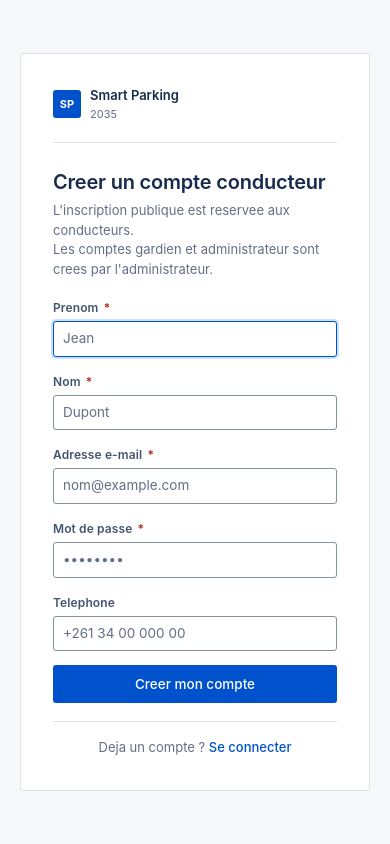
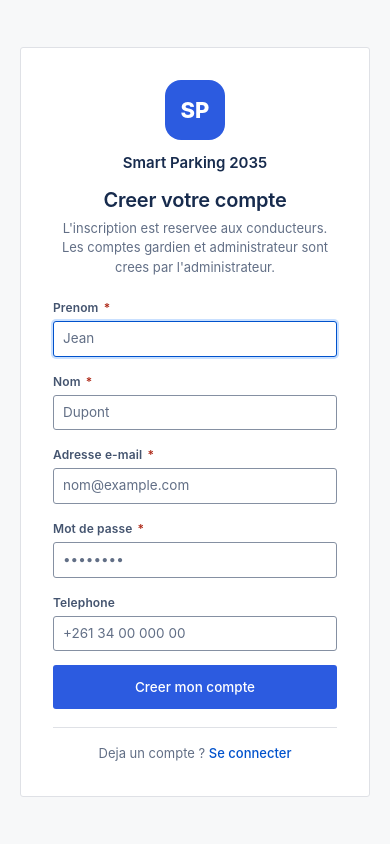
Before and after one commit to Mathieu-35/Smart_Parking_2035, a FastAPI app: page /auth/signup in a window 390 px wide. Run offline with FastAPI, Linux system fonts and the light colour scheme; parts of the project's set-up code (start-up, migrations or seed data) failed here and were passed over.

Commit message:
﻿feat(auth): login/signup epures facon app (logo centre en haut)
Inspiration mobile : logo SP centre en haut, titre centre, champs, bouton
pleine largeur bleu app (#2c5be0), lien en bas. Rendu propre sur mobile
ET sur ordinateur (page partagee).

Co-Authored-By: Claude Opus 4.7 <noreply@anthropic.com>

```diff
--- a/app/templates/auth/signup.html
+++ b/app/templates/auth/signup.html
@@ -9,22 +9,37 @@
   <meta name="apple-mobile-web-app-status-bar-style" content="black-translucent" />
   <title>Inscription — Smart Parking 2035</title>
   <link rel="stylesheet" href="/static/css/style.css" />
+  <style>
+    .auth-logo {
+      width: 60px; height: 60px;
+      background: #2c5be0;
+      border-radius: 16px;
+      display: flex; align-items: center; justify-content: center;
+      color: #fff; font-weight: 800; font-size: 22px;
+      margin: 0 auto 12px auto;
+    }
+    .auth-head { text-align: center; margin-bottom: 22px; }
+    .auth-head .auth-brand-name { font-size: 15px; }
+    .auth-head .auth-title { margin-top: 10px; }
+    .auth-head .auth-subtitle { margin-top: 4px; }
+    .btn-app { background: #2c5be0; color: #fff; width: 100%; justify-content: center; padding: 11px 12px; }
+    .btn-app:hover, .btn-app:active { background: #1e44b0; }
+  </style>
 </head>
 <body class="auth-body">
 
   <div class="auth-wrapper" style="max-width: 480px;">
     <div class="auth-card">
 
-      <div class="auth-brand">
-        <div class="auth-brand-icon">SP</div>
-        <div>
-          <div class="auth-brand-name">Smart Parking</div>
-          <div class="auth-brand-year">2035</div>
+      <div class="auth-head">
+        <div class="auth-logo">SP</div>
+        <div class="auth-brand-name">Smart Parking 2035</div>
+        <div class="auth-title">Creer votre compte</div>
+        <div class="auth-subtitle">
+          L'inscription est reservee aux conducteurs.<br/>
+          Les comptes gardien et administrateur sont crees par l'administrateur.
         </div>
       </div>
-
-      <div class="auth-title">Creer un compte conducteur</div>
-      <div class="auth-subtitle">L'inscription publique est reservee aux conducteurs.<br/>Les comptes gardien et administrateur sont crees par l'administrateur.</div>
 
       {% if error %}
       <div class="form-error" style="margin-bottom: 16px;">{{ error }}</div>
@@ -65,9 +80,7 @@
 
         </div>
 
-        <button type="submit" class="btn btn-primary" style="width: 100%; justify-content: center; padding: 8px 12px;">
-          Creer mon compte
-        </button>
+        <button type="submit" class="btn btn-app">Creer mon compte</button>
 
       </form>
 
```
Also changed, not shown: app/templates/auth/login.html (+22 -12 lines).
